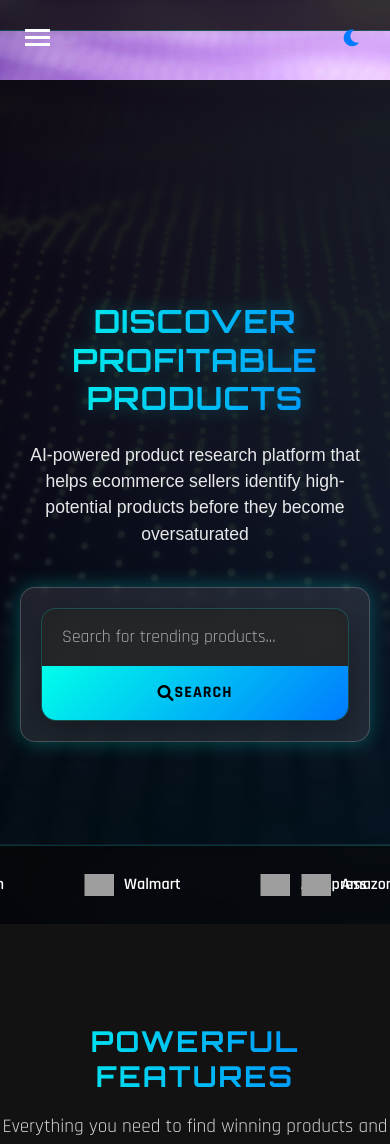
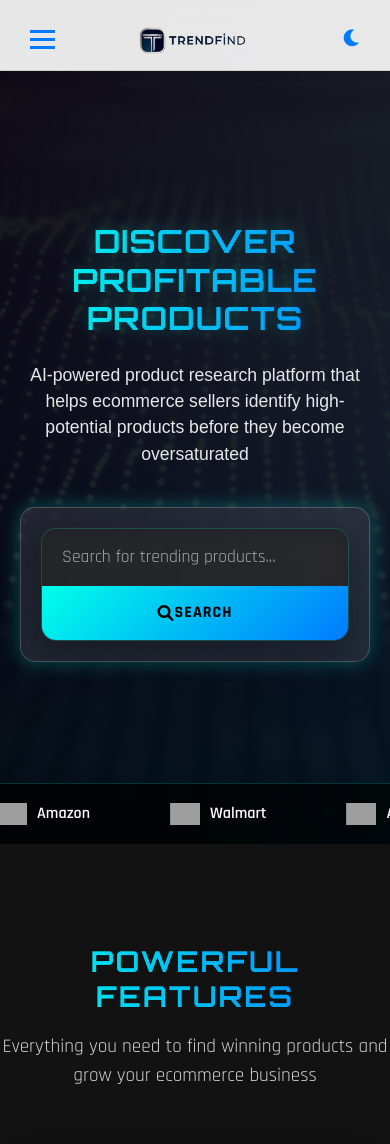
Before and after one commit to TrendFiind/flask-trendfind-app, a Flask app: page / in a window 390 px wide. Shown: the top 1144 px of the page. Run offline with Flask 2, Linux system fonts and the light colour scheme; some libraries are stand-ins or nearby versions; grey boxes are pictures that could not be loaded.

Commit message:
Update index.html

```diff
--- a/TrendFind/templates/index.html
+++ b/TrendFind/templates/index.html
@@ -58,154 +58,6 @@
             --card-border: rgba(0, 123, 255, 0.2);
         }
 
-        /* Header Styles */
-        .header {
-            position: fixed;
-            top: 0;
-            left: 0;
-            width: 100%;
-            padding: 20px 0;
-            background: rgba(0, 0, 0, 0.8);
-            backdrop-filter: blur(10px);
-            z-index: 1000;
-            border-bottom: 1px solid var(--card-border);
-        }
-
-        .header-content {
-            display: flex;
-            justify-content: space-between;
-            align-items: center;
-            max-width: 1200px;
-            margin: 0 auto;
-            padding: 0 20px;
-        }
-
-        .header-left {
-            display: flex;
-            align-items: center;
-            gap: 30px;
-        }
-
-        .logo-container {
-            flex: 1;
-            text-align: center;
-        }
-
-        .logo {
-            height: 40px;
-            width: auto;
-        }
-
-        .quick-links {
-            display: flex;
-            gap: 25px;
-        }
-
-        .quick-links a {
-            color: var(--light);
-            text-decoration: none;
-            font-weight: 600;
-            font-size: 0.95rem;
-            text-transform: uppercase;
-            letter-spacing: 1px;
-            transition: var(--transition);
-            display: flex;
-            align-items: center;
-        }
-
-        .quick-links a:hover {
-            color: var(--primary);
-        }
-
-        .quick-links a i {
-            margin-right: 8px;
-            font-size: 0.9rem;
-        }
-
-        .dark-mode-toggle {
-            background: none;
-            border: none;
-            color: var(--light);
-            font-size: 1.2rem;
-            cursor: pointer;
-            transition: var(--transition);
-            padding: 5px;
-        }
-
-        .dark-mode-toggle:hover {
-            color: var(--primary);
-            transform: rotate(20deg);
-        }
-
-        .sidebar-toggle {
-            background: none;
-            border: none;
-            color: var(--light);
-            font-size: 1.5rem;
-            cursor: pointer;
-            padding: 5px;
-            display: flex;
-            flex-direction: column;
-            justify-content: center;
-        }
-
-        .sidebar-toggle span {
-            display: block;
-            width: 25px;
-            height: 3px;
-            background: var(--light);
-            margin: 4px 0;
-            transition: var(--transition);
-        }
-
-        .sidebar-toggle:hover span {
-            background: var(--primary);
-        }
-
-        /* Sidebar Styles */
-        .sidebar {
-            position: fixed;
-            top: 0;
-            left: -300px;
-            width: 300px;
-            height: 100vh;
-            background: var(--darker);
-            z-index: 1001;
-            transition: var(--transition);
-            padding-top: 80px;
-            border-right: 1px solid var(--card-border);
-        }
-
-        .sidebar.open {
-            left: 0;
-        }
-
-        .sidebar ul {
-            list-style: none;
-            padding: 0;
-            margin: 0;
-        }
-
-        .sidebar li {
-            margin-bottom: 15px;
-        }
-
-        .sidebar a {
-            display: block;
-            padding: 12px 25px;
-            color: var(--light);
-            text-decoration: none;
-            font-weight: 600;
-            transition: var(--transition);
-            border-left: 3px solid transparent;
-        }
-
-        .sidebar a:hover {
-            color: var(--primary);
-            border-left: 3px solid var(--primary);
-            background: rgba(0, 255, 234, 0.05);
-        }
-
         /* Video Background Hero */
         .video-hero {
             position: relative;
@@ -215,7 +67,6 @@
             display: flex;
             align-items: center;
             justify-content: center;
-            margin-top: 80px;
         }
 
         .video-background {
@@ -352,16 +203,11 @@
             border-top: 1px solid var(--card-border);
         }
 
-        .marquee-container {
-            display: flex;
-            width: 200%;
-            animation: marquee 20s linear infinite;
-        }
-
         .marquee-content {
             display: flex;
             align-items: center;
-            width: 50%;
+            white-space: nowrap;
+            animation: marquee 30s linear infinite;
         }
 
         .marquee-item {
@@ -768,26 +614,6 @@
         }
 
         @media (max-width: 768px) {
-            .header {
-                padding: 15px 0;
-            }
-
-            .logo {
-                height: 35px;
-            }
-
-            .header-content {
-                padding: 0 15px;
-            }
-
-            .quick-links {
-                display: none;
-            }
-
-            .sidebar-toggle {
-                display: block;
-            }
-
             .video-hero {
                 height: auto;
                 min-height: 100vh;
@@ -829,12 +655,6 @@
 
             .cta-title {
                 font-size: 2rem;
-            }
-        }
-
-        @media (max-width: 992px) {
-            .quick-links {
-                gap: 15px;
             }
         }
 
@@ -921,7 +741,6 @@
 
         <!-- Retailer Marquee -->
         <div class="retailer-marquee">
-            <div class="marquee-container">
             <div class="marquee-content">
                 <div class="marquee-item">
                     <img src="{{ url_for('static', filename='images/amazon-icon.png') }}" alt="Amazon" class="marquee-icon">
@@ -955,8 +774,6 @@
                     <img src="{{ url_for('static', filename='images/temu-icon.png') }}" alt="Temu" class="marquee-icon">
                     <span>Temu</span>
                 </div>
-                </div>
-                <div class="marquee-content">
                 <div class="marquee-item">
                     <img src="{{ url_for('static', filename='images/amazon-icon.png') }}" alt="Amazon" class="marquee-icon">
                     <span>Amazon</span>
@@ -972,23 +789,6 @@
                 <div class="marquee-item">
                     <img src="{{ url_for('static', filename='images/ebay-icon.png') }}" alt="eBay" class="marquee-icon">
                     <span>eBay</span>
-                    </div>
-                    <div class="marquee-item">
-                        <img src="{{ url_for('static', filename='images/bestbuy-icon.png') }}" alt="Best Buy" class="marquee-icon">
-                        <span>Best Buy</span>
-                    </div>
-                    <div class="marquee-item">
-                        <img src="{{ url_for('static', filename='images/etsy-icon.png') }}" alt="Etsy" class="marquee-icon">
-                        <span>Etsy</span>
-                    </div>
-                    <div class="marquee-item">
-                        <img src="{{ url_for('static', filename='images/target-icon.png') }}" alt="Target" class="marquee-icon">
-                        <span>Target</span>
-                    </div>
-                    <div class="marquee-item">
-                        <img src="{{ url_for('static', filename='images/temu-icon.png') }}" alt="Temu" class="marquee-icon">
-                        <span>Temu</span>
-                    </div>
                 </div>
             </div>
         </div>
```
Lines whose indentation alone changed are shown as unchanged.
